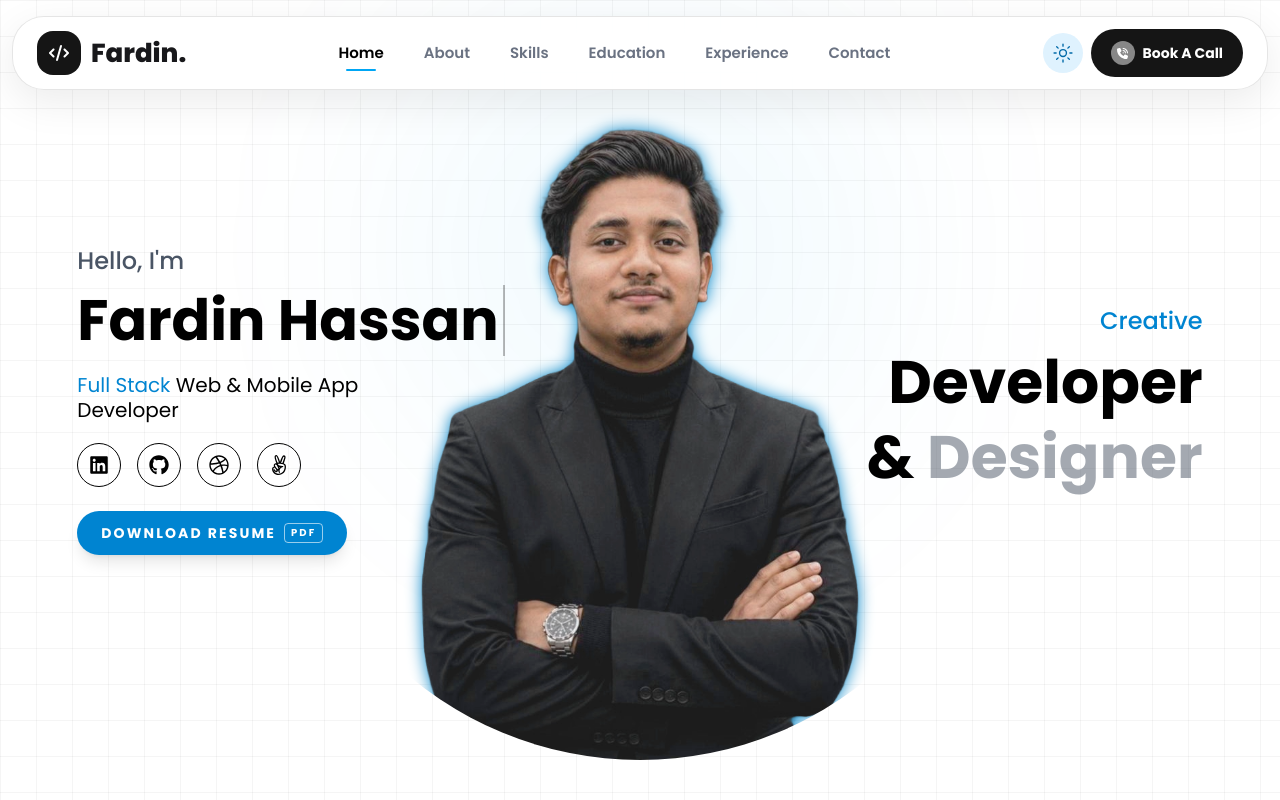
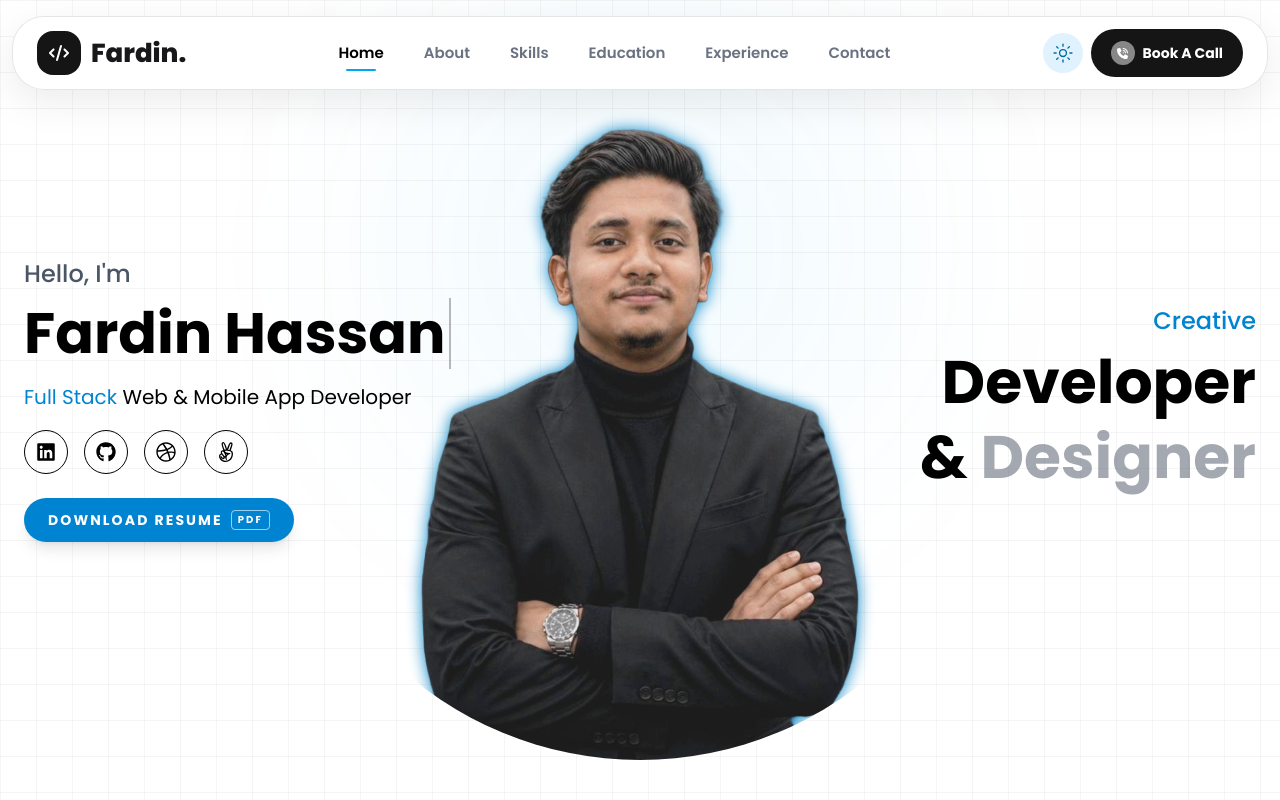
Before and after one commit to fardin33/Fardin_Portfolio, a Next.js app in the folder fardin-portfolio/: page / in a window 1280 px wide. Shown: the top 800 px of the page. Built offline with nearby package versions, Linux system fonts and the light colour scheme.

Commit message:
some Issues fixed, now all updated code pushing

```diff
--- a/fardin-portfolio/src/components/Hero.jsx
+++ b/fardin-portfolio/src/components/Hero.jsx
@@ -19,7 +19,7 @@ const Hero = () => {
     >
       <div className="absolute left-1/2 top-0 z-0 h-75 w-75 -translate-x-1/2 rounded-full bg-sky-500/10 opacity-50 blur-[120px] sm:h-125 sm:w-125" />
 
-      <div className="relative z-10 mx-auto w-11/12 px-6">
+      <div className="relative z-10 mx-auto max-w-275 xl:max-w-337.5 2xl:max-w-375 px-4 sm:px-6 lg:px-8 xl:px-6 2xl:px-4">
         <div className="grid grid-cols-1 items-center gap-8 lg:grid-cols-3">
           <div className="relative order-1 flex items-center justify-center lg:order-2">
             <div className="group relative flex items-center justify-center">
```
